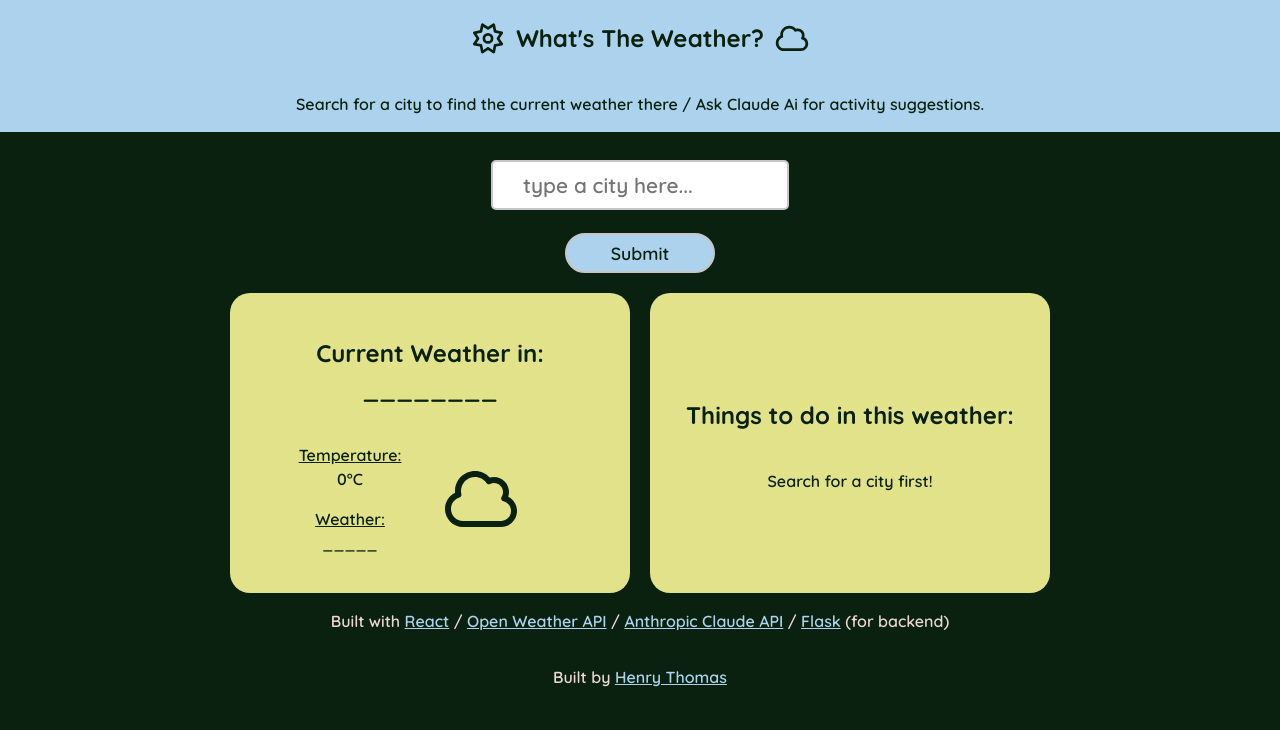
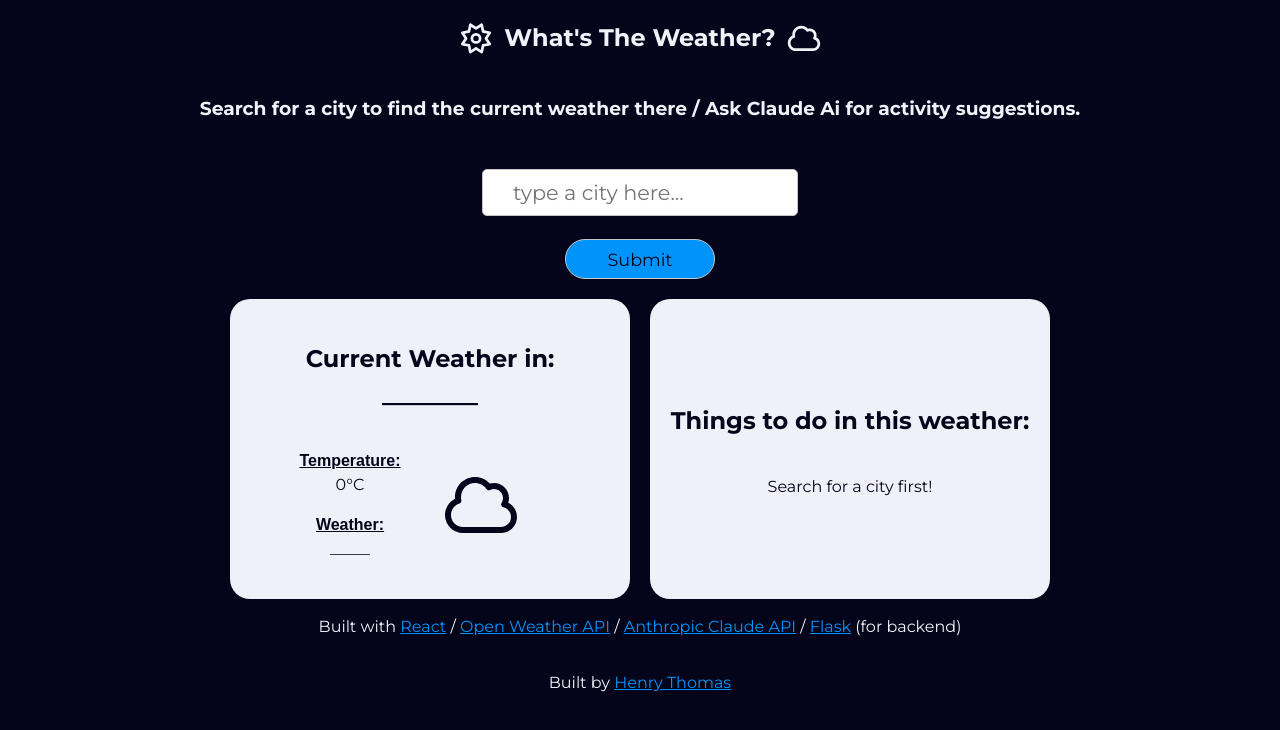
Before and after one commit to HenzaT/react-weather-app, a React (Vite) app: page / in a window 1280 px wide. Shown: the top 730 px of the page. Built offline with nearby package versions, Linux system fonts and the light colour scheme; no server answers.

Commit message:
redesigned website

```diff
--- a/index.html
+++ b/index.html
@@ -5,7 +5,7 @@
     <link rel="icon" type="image/svg+xml" href="/vite.svg" />
     <link rel="preconnect" href="https://fonts.googleapis.com">
     <link rel="preconnect" href="https://fonts.gstatic.com" crossorigin>
-    <link href="https://fonts.googleapis.com/css2?family=Quicksand:wght@300..700&display=swap" rel="stylesheet">
+    <link href="https://fonts.googleapis.com/css2?family=Montserrat:ital,wght@0,100..900;1,100..900&display=swap" rel="stylesheet">
     <meta name="viewport" content="width=device-width, initial-scale=1.0" />
     <title>Vite + React + TS</title>
   </head>
--- a/src/Components/Card/Card.css
+++ b/src/Components/Card/Card.css
@@ -2,6 +2,11 @@
   background-color: var(--light);
   color: var(--dark);
   border-radius: 20px;
+  transition: transform 0.3s ease-in-out;
+}
+
+.weather-card:hover, .claude-card:hover, .claude-response-card:hover {
+  transform: translateY(-3px);
 }
 
 .weather-card, .claude-card {
@@ -27,6 +32,11 @@
 .weather-icon {
   padding: 40px;
   font-size: 4rem;
+  transition: transform 0.3s ease-in-out;
+}
+
+.weather-icon:hover {
+  transform: translateY(-3px);
 }
 
 .weather-info {
--- a/src/Components/Form/Form.css
+++ b/src/Components/Form/Form.css
@@ -20,16 +20,16 @@ input[type=text] {
   font-size: 1.3rem;
   box-sizing: border-box;
   border-radius: 5px;
-  border: 2px solid var(--outline);
+  border: 0.9px solid var(--outline);
   transition: border 0.05s ease-in-out;
 }
 
 input[type=text]:hover {
-  border: 2px solid var(--third-color-hover);
+  border: 0.9px solid var(--third-color-hover);
 }
 
 input[type=text]:focus {
-  border: 3px solid var(--third-color);
+  border: 0.9px solid var(--third-color);
 }
 
 input[type=submit], button.claude-button, .claude-response-card > button, .clear-button {
@@ -39,13 +39,13 @@ input[type=submit], button.claude-button, .claude-response-card > button, .clear
   background-color: var(--third-color);
   color: var(--dark);
   border-radius: 20px;
-  border: 2px solid var(--outline);
+  border: 0.5px solid var(--outline);
   font-size: 1.1rem;
-  transition: background 0.3s ease-in-out;
+  transition: transform 0.3s ease-in-out;
 }
 
 input[type=submit]:hover, button.claude-button:hover, .claude-response-card > button:hover, .clear-button:hover {
-  background-color: var(--third-color-hover);
+  transform: translateY(-3px)
 }
 
 input[type=submit], .clear-button {
--- a/src/Components/Header/Header.css
+++ b/src/Components/Header/Header.css
@@ -1,7 +1,7 @@
 header {
   width: 100%;
-  background-color: var(--third-color);
-  color: var(--dark);
+  background-color: transparent;
+  color: var(--text);
   display: flex;
   flex-direction: column;
   justify-content: center;
@@ -20,8 +20,8 @@ header {
 }
 
 @media (max-width: 600px) {
-  p {
-    width: 90%;
+  h3 {
+    width: 100%;
     text-align: center;
   }
 }
--- a/src/Components/Header/Header.tsx
+++ b/src/Components/Header/Header.tsx
@@ -15,7 +15,7 @@ function Header(props: HeaderProps) {
         <h1>What's The Weather?</h1>
         <FontAwesomeIcon icon={props.iconTwo} id="header-icon" />
       </div>
-      <p>Search for a city to find the current weather there / Ask Claude Ai for activity suggestions.</p>
+      <h3>Search for a city to find the current weather there / Ask Claude Ai for activity suggestions.</h3>
       {/* <label className="switch">
         <input type="checkbox" />
         <span className="slider round"></span>
--- a/src/index.css
+++ b/src/index.css
@@ -14,21 +14,28 @@
 }
 
 html {
-  --dark: #0A210F;
-  --light: #E1E289;
-  --hover: #14591D;
-  --text: #EAD7D1;
+  --dark: #04041b;
+  --light: rgb(239, 240, 248);
+  --hover: #141e59;
+  --text: #f2f3f9;
   --outline:  rgb(198, 198, 198);
-  --third-color: #ACD2ED;
-  --third-color-hover: #68a7d3;
+  --third-color: #0093fc;
+  --third-color-hover: #0872bd;
 }
 
-body, form, button, input {
+body, form, input {
   margin: 0;
   padding: 0;
-  font-family: "Quicksand", sans-serif;
+  font-family: "Montserrat", sans-serif;
   font-optical-sizing: auto;
-  font-weight: 600;
+  font-weight: 400;
+  font-style: normal;
+}
+
+button {
+  font-family: "Montserrat", sans-serif;
+  font-optical-sizing: auto;
+  font-weight: 500;
   font-style: normal;
 }
 
```
